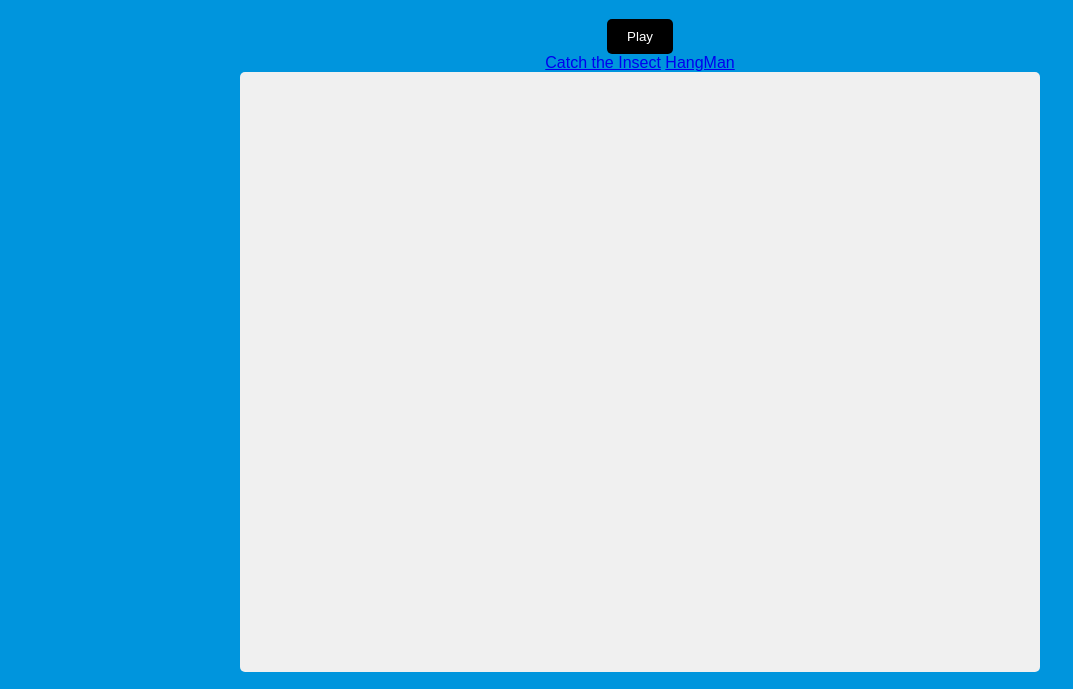
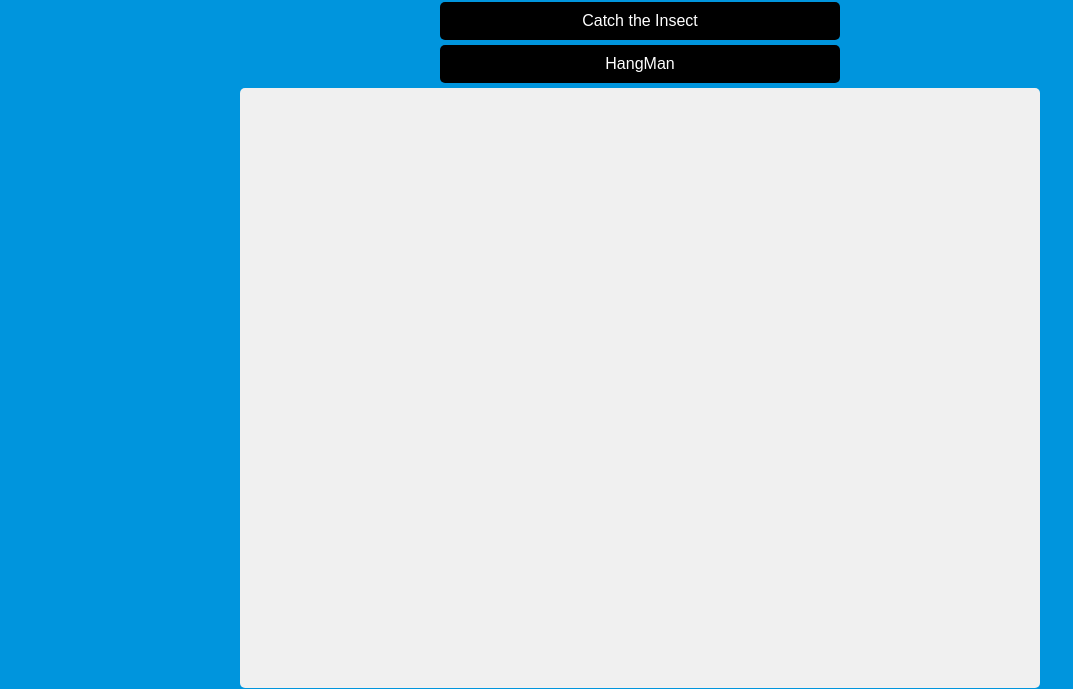
Before and after one commit to morenokhoun/website2, a plain HTML site: page breakout.html in a window 1280 px wide. Shown: the part 111-800 px from the top of the page, without its empty margins (0-1073 px from the left). Drawn offline with Linux system fonts and the light colour scheme.

Commit message:
Update breakout.css

```diff
--- a/css/breakout.css
+++ b/css/breakout.css
@@ -13,16 +13,19 @@ body {
     font-family: Arial, Helvetica, sans-serif;
 }
 
+
 canvas {
     background: #f0f0f0;
     display: block;
     border-radius: 5px;
 }
 
+
 h1 {
     font-size: 45px;
     color: #ffffff;
 }
+
 
 .btn {
     cursor: pointer;
@@ -33,13 +36,16 @@ h1 {
     border-radius: 5px;
 }
 
+
 .btn:hover {
     background: #222222;
 }
 
+
 .btn:active {
     transform: scale(0.98);
 }
+
 
 .rules-btn {
     position: absolute;
@@ -47,13 +53,22 @@ h1 {
     left: 30px;
 }
 
+
+
+.start-btn {
+    position: absolute;
+    top: 30px;
+    left: 150px;
+}
+
+
 .rules {
     position: absolute;
     top: 0;
     left: 0;
     background: #333333;
     color: #ffffff;
-    min-height: 10vh;
+    min-height: 100vh;
     width: 400px;
     padding: 20px;
     line-height: 1.5;
@@ -61,6 +76,31 @@ h1 {
     transition: transform 1s ease-in-out;
 }
 
-.rule.show {
+
+.rules.show {
     transform: translateX(0);
 }
+
+.link-container {
+    position: absolute
+    top: 30px;
+    right: 20px;
+    justify-content: center;
+
+}
+
+.link-container a {
+    display: flex;
+    margin-bottom: 5px;
+    background: #222222;
+    cursor: pointer;
+    border: 0;
+    width: 400px;
+    padding: 10px 20px;
+    background: #000000;
+    color: #ffffff;
+    border-radius: 5px;
+    text-decoration: none;
+    justify-content: center;
+
+}
```
